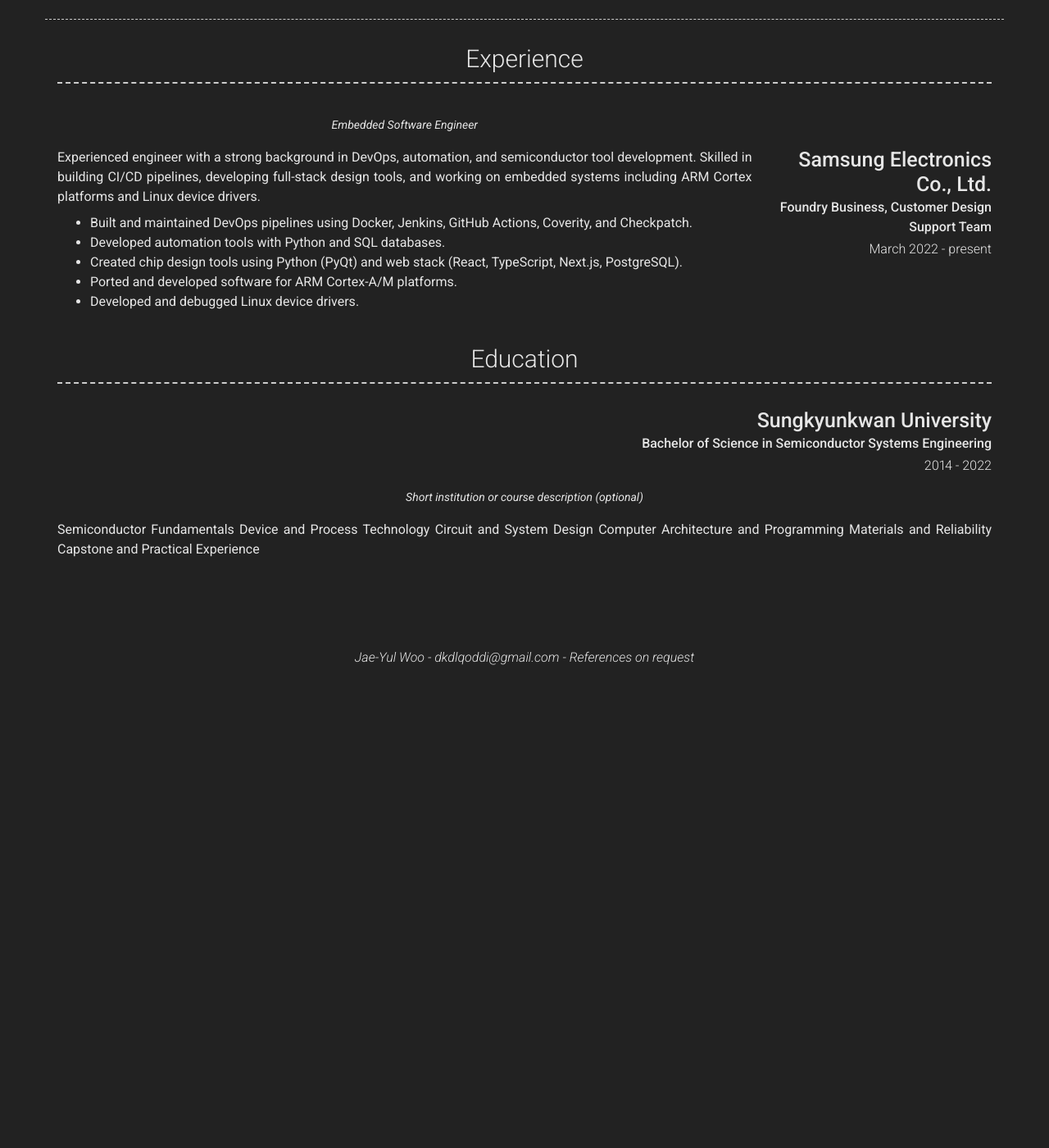
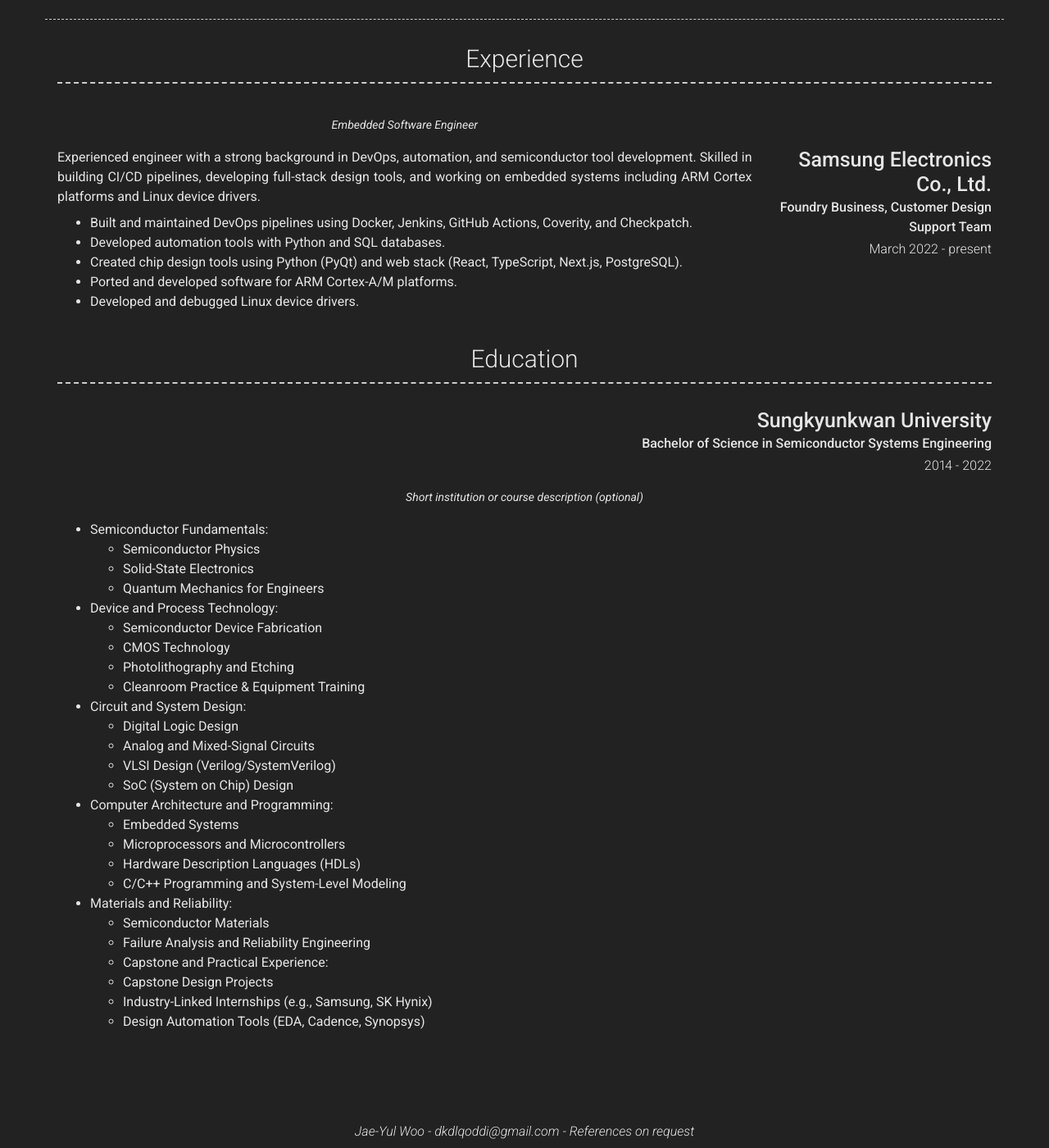
Before and after one commit to dkdlqoddi/dkdlqoddi.github.io, a Jekyll site: the page built from index.md, in a window 1280 px wide and 1400 px high, scrolled down 1092 px. Shown: the whole window at 82% size. Built offline with Jekyll 4.4.1, drawn with Linux system fonts in a browser that asks for light colours; nearby versions of some CDN libraries; before the commit the page ends 1913 px from its top, so only the background shows below that.

Commit message:
add detailed education description
Signed-off-by: Jae-Yul Woo <dkdlqoddi@naver.com>

```diff
--- a/_config.yml
+++ b/_config.yml
@@ -112,12 +112,32 @@
         quote: >
           Short institution or course description (optional)
         description: | # this will include new lines to allow paragraphs
-          Semiconductor Fundamentals
-          Device and Process Technology
-          Circuit and System Design
-          Computer Architecture and Programming
-          Materials and Reliability
-          Capstone and Practical Experience
+          - Semiconductor Fundamentals:
+            - Semiconductor Physics
+            - Solid-State Electronics
+            - Quantum Mechanics for Engineers
+          - Device and Process Technology:
+            - Semiconductor Device Fabrication
+            - CMOS Technology
+            - Photolithography and Etching
+            - Cleanroom Practice & Equipment Training
+          - Circuit and System Design:
+            - Digital Logic Design
+            - Analog and Mixed-Signal Circuits
+            - VLSI Design (Verilog/SystemVerilog)
+            - SoC (System on Chip) Design
+          - Computer Architecture and Programming:
+            - Embedded Systems
+            - Microprocessors and Microcontrollers
+            - Hardware Description Languages (HDLs)
+            - C/C++ Programming and System-Level Modeling
+          - Materials and Reliability:
+            - Semiconductor Materials
+            - Failure Analysis and Reliability Engineering
+            - Capstone and Practical Experience:
+            - Capstone Design Projects
+            - Industry-Linked Internships (e.g., Samsung, SK Hynix)
+            - Design Automation Tools (EDA, Cadence, Synopsys)
 
 # Footer
 footer_show_references: true
```
